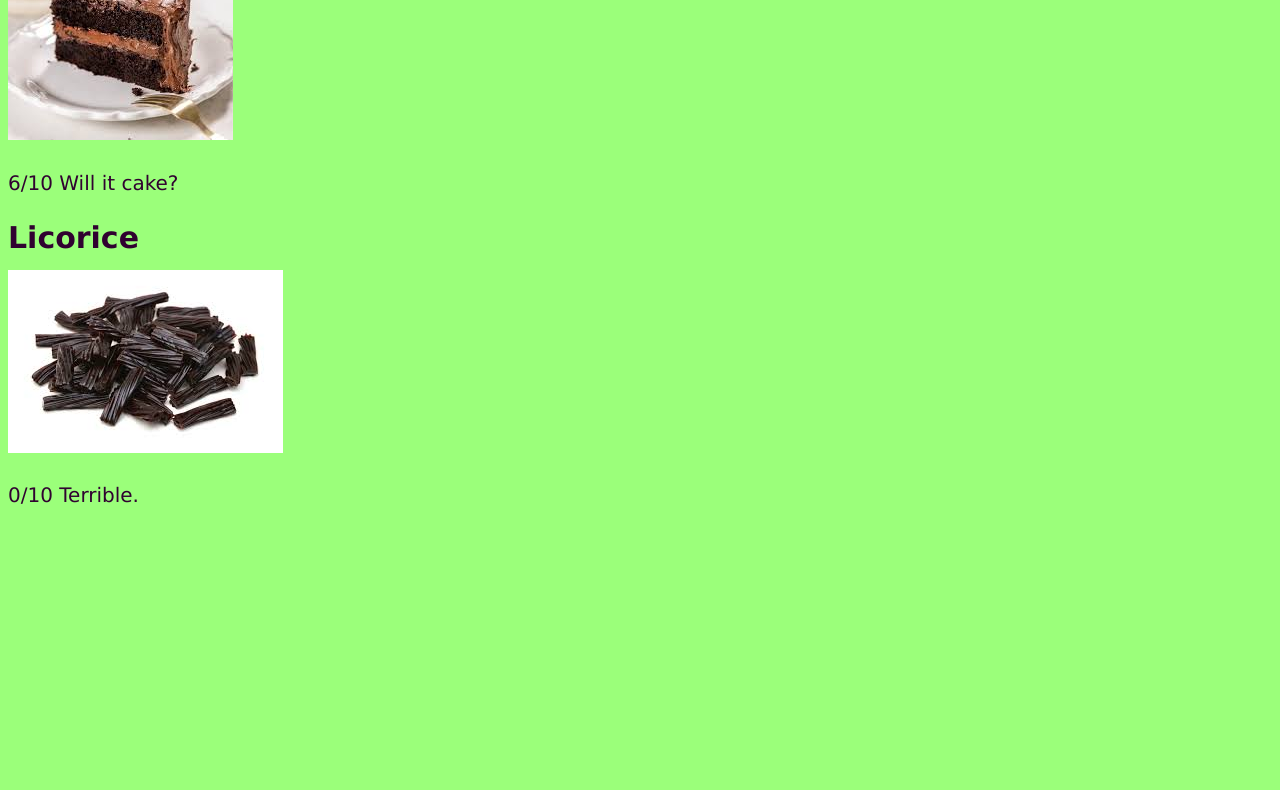
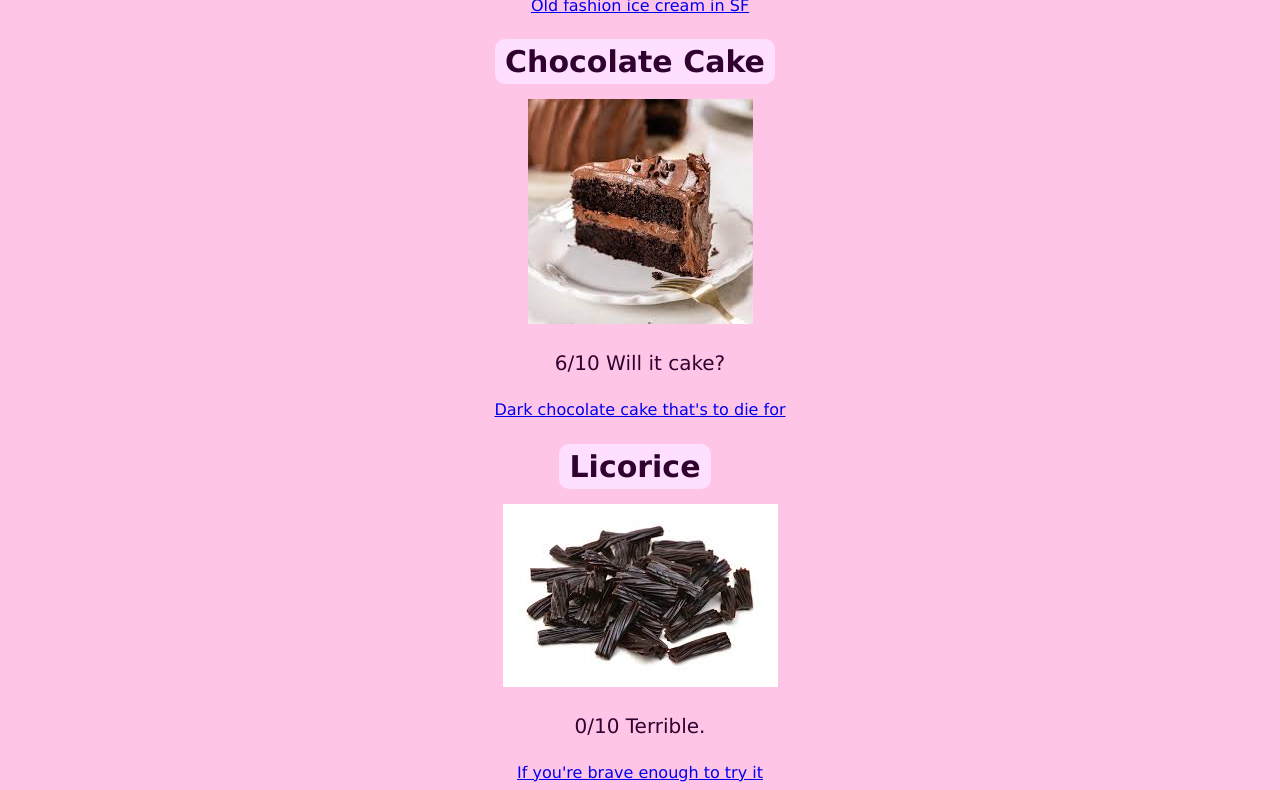
Before and after one commit to libbyraymond/dessert-demo, a plain HTML site: page index.html in a window 1280 px wide. Shown: the part 1424-2214 px from the top of the page. Before the commit the page ends 1956 px from the top, so only its background shows below. Drawn offline with Linux system fonts and the light colour scheme.

Commit message:
added links

```diff
--- a/index.html
+++ b/index.html
@@ -24,22 +24,27 @@
       </span>
       <span class="button">
         <a href="#licorice">Licorice</a>
-    </div>
+      </div>
 
     <h2 id="cookie">Chocolate Chip Cookies</h2>
     <img src="Cookie.jpeg">
     <h4>10/10 nothing beats a warm goey cookie with crisp edges</h4>
+    <a href="https://bpatisserie.com/" style="display: block;">Vistit b patisserie, the best cookies in SF!</a>
     <h2 id="lemon">Lemon Bars</h2>
     <img src="Lemonbars.jpeg">
     <h4>9/10 Shes bold and new with a citrus punch</h4>
+    <a href="https://cafemadeleinesf.com/product/lemon-bar/" style="display: block;">Bright, bold, and Bay-made lemon bars</a>
     <h2 id="ice">Ice Cream</h2>
     <img src="Icecream.jpeg">
     <h4>8/10 Offers such variety while satisfying the sweet tooth </h4>
+    <a href="https://swensensofsf.com/menu/" style="display: block;">Old fashion ice cream in SF</a>
     <h2 id="choccake">Chocolate Cake</h2>
     <img src="Choccake.jpeg">
     <h4>6/10 Will it cake?</h4>
+    <a href="https://noevalleybakery.com/" style="display: block;">Dark chocolate cake that's to die for</a>
     <h2 id="licorice">Licorice</h2>
     <img src="Licorice.jpeg">
     <h4>0/10 Terrible.</h4>
+    <a href="https://itsugar.com/" style="display: block;">If you're brave enough to try it</a>
   </body>
 </html>
--- a/style.css
+++ b/style.css
@@ -1,16 +1,24 @@
 body {
     font-family: 'Lucida Sans', 'Lucida Sans Regular', 'Lucida Grande', 'Lucida Sans Unicode', Geneva, Verdana, sans-serif;
 
-    background-color: #9bff7a; /* Replace with your desired color */
+    background-color: #ffc5e7; /* Replace with your desired color */
+    text-align: center;
 }
 h1 {
     color: #4e084e;
+    background-color: #ffdfff; /* border-radius: 10px; */
+
     font-size: 45px;
     font-weight: bold;
     margin-bottom: 15px;
 }
 h2 {
     color: #300230;
+    background-color: #ffdfff;
+    border-radius: 10px;
+    margin-right: 10px;
+    padding: 5px 10px;
+    display: inline-block;
     font-size: 30px;
     font-weight: bold;
     margin-bottom: 15px;
@@ -44,6 +52,9 @@ h4 {
 
   img {
     max-width: 500px;
+    display: block;
+    margin-left: auto;
+    margin-right: auto;
   }
 
   .photo-credit {
```
Also changed, not shown: 1 other file.
